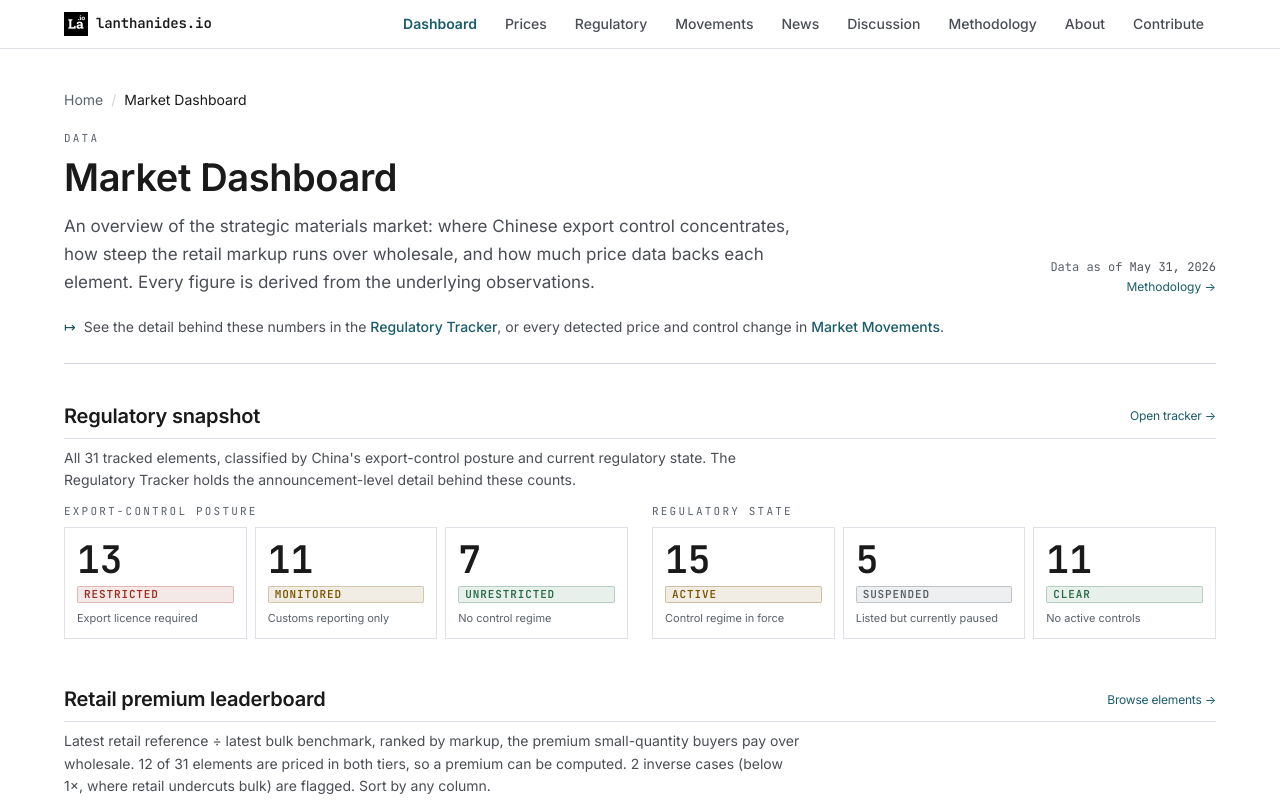
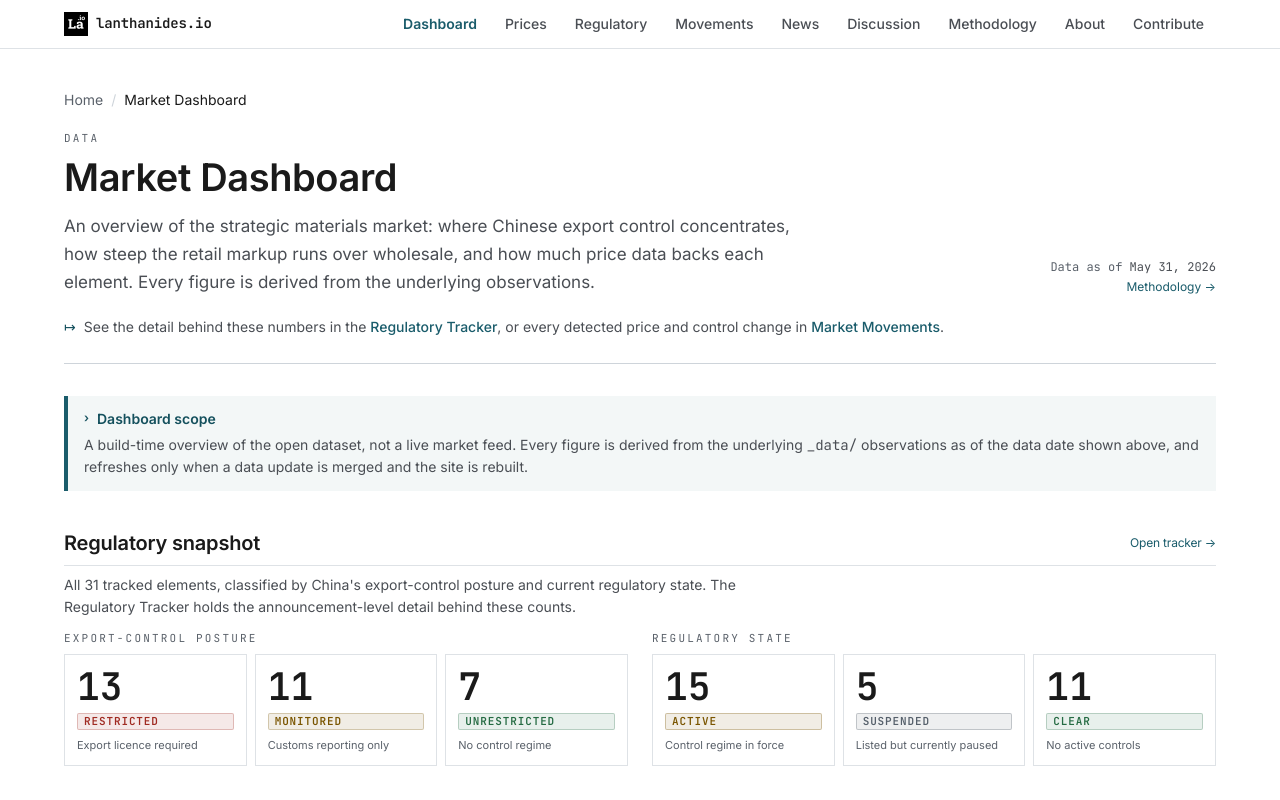
Before and after one commit to mironovb/lanthanides.io, a Next.js app: page /dashboard in a window 1280 px wide. Shown: the top 800 px of the page. Built offline with nearby package versions, Linux system fonts and the light colour scheme.

Commit message:
docs: add dashboard roadmap

```diff
--- a/app/dashboard/page.tsx
+++ b/app/dashboard/page.tsx
@@ -11,9 +11,12 @@
  * which the footer links to instead.
  *
  * Rendered SSG, like every other reference surface: the data layer memoises its
- * `_data/` reads per process (lib/data/load.ts), so the page refreshes when the
- * 6-hourly pipeline commit triggers a rebuild. An ISR revalidate would only
- * re-render against the same cached snapshot, so it is left off.
+ * `_data/` reads per process (lib/data/load.ts), so a fresh build is what picks
+ * up new data. Reference data now lands via reviewed PRs (the weekly
+ * price-update workflow and the manual community intake), and Vercel rebuilds on
+ * merge; the old 6-hourly regulatory-monitor commit was removed, so there is no
+ * intraday auto-rebuild (docs/DEPLOYMENT.md section 8). An ISR revalidate would
+ * only re-render against the same cached snapshot, so it is left off.
  */
 import type { Metadata } from 'next';
 import Link from 'next/link';
@@ -29,7 +32,7 @@ import {
 } from '@/lib/data';
 import { formatDate } from '@/lib/format';
 import { Container, PageHeader, StoryLink } from '@/components/layout';
-import { SectionHeading } from '@/components/ui';
+import { Callout, SectionHeading } from '@/components/ui';
 import { CoverageGrid } from '@/components/charts/CoverageGrid';
 import { PremiumLeaderboard } from '@/components/charts/PremiumLeaderboard';
 import { RegulatorySnapshot } from '@/components/dashboard/RegulatorySnapshot';
@@ -93,6 +96,15 @@ export default function DashboardPage() {
           <Link href="/movements/">Market Movements</Link>.
         </StoryLink>
       </PageHeader>
+
+      {/* Scope: set expectations that this is a derived, build-time snapshot */}
+      <Callout tone="note" title="Dashboard scope" className="mt-8">
+        A build-time overview of the open dataset, not a live market feed. Every
+        figure is derived from the underlying{' '}
+        <span className="font-mono">_data/</span> observations as of the data
+        date shown above, and refreshes only when a data update is merged and the
+        site is rebuilt.
+      </Callout>
 
       {/* Regulatory snapshot */}
       <section className="mt-10">
--- a/lib/data/index.ts
+++ b/lib/data/index.ts
@@ -125,7 +125,9 @@ export function getFluctuation(symbol: string): Fluctuation | null {
 /**
  * Generation timestamp of the fluctuations dataset (RFC3339), the "data as of"
  * stamp on the dashboard. Read verbatim from `fluctuations.json` `generated_at`,
- * the freshest derived artefact the 6-hourly pipeline writes.
+ * the freshest derived artefact the data pipeline writes (regenerated by the
+ * weekly price-update and manual community-intake workflows; the old 6-hourly
+ * regulatory-monitor cadence was removed).
  */
 export function getDataGeneratedAt(): string {
   ensureVerified();
```
Also changed, not shown: 1 other file (tests, documents, lock files or other folders).
